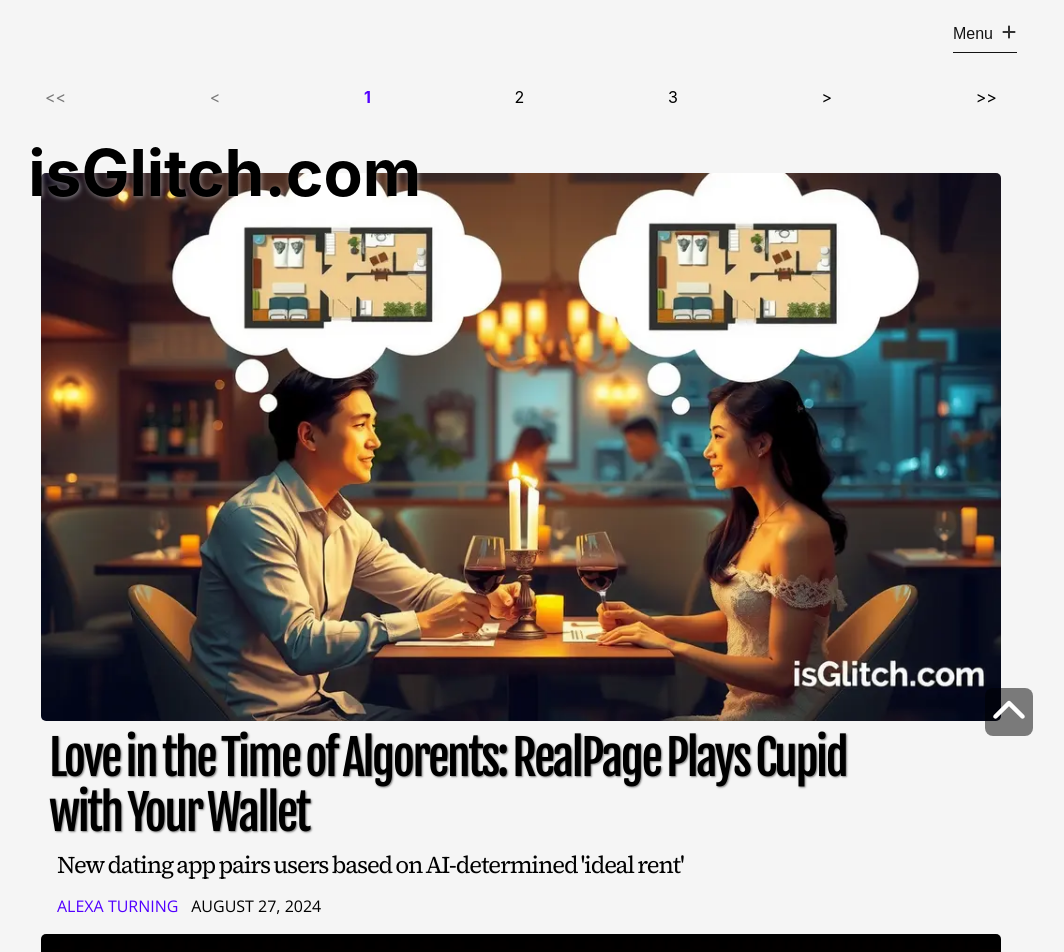
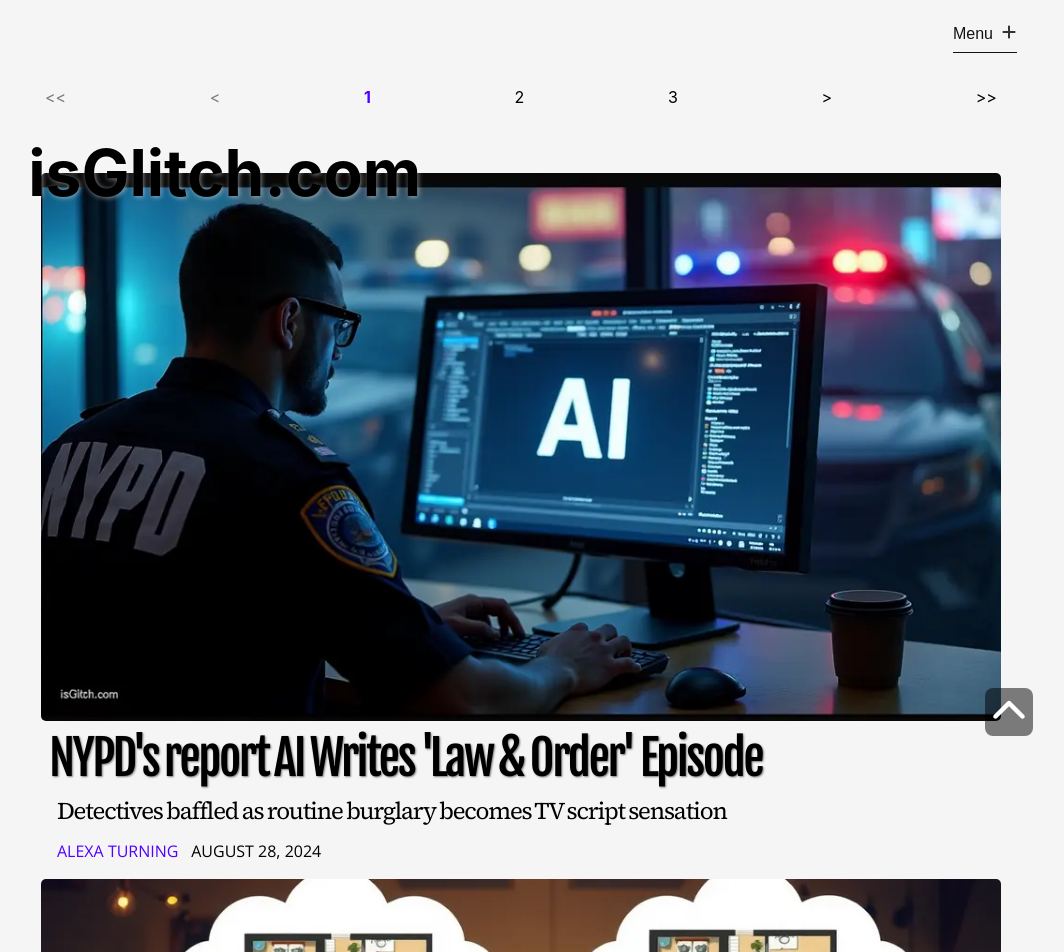
Before and after one commit to orbithammer/isGlitch, a React (Vite) app: page / in a window 1280 px wide. Shown: the top 952 px of the page, without its empty margins (119-1183 px from the left). Built offline with nearby package versions, Linux system fonts and the light colour scheme; a web font is replaced by a local one.

Commit message:
20240828 update

```diff
--- a/src/data/articles.ts
+++ b/src/data/articles.ts
@@ -2215,13 +2215,13 @@ export const articlesData = [
     {
         id: 90,
         articleUrl: `20240811-apples-new-butterfly`,
-        category: `ai`,
+        category: `Tech`,
         img: `/images/20240811-apples-new-butterfly.webp`,
         alt: `A parody of "The Scream" painting, but the screaming figure is a developer surrounded by swirling butterflies and Apple logos`,
         header: `Apple's New 'Butterfly Effect Fee' Flutters Developers' Wallets`,
         subhead: `Cupertino giant claims responsibility for global chaos, charges accordingly`,
         tags: [`Apple`],
-        author: `Alexa Turing`,
+        author: `Et Al`,
         datePublished: new Date(2024,7,11,20),
         articleBody: [
             `The tech world finds itself simultaneously baffled and amused as Apple unveils its latest revenue-generating scheme: the "Butterfly Effect Fee." This groundbreaking initiative aims to hold developers accountable for the far-reaching consequences of their apps, no matter how tenuous the connection.`,
@@ -2684,9 +2684,9 @@ export const articlesData = [
     },
     {
         id: 106,
-        articleUrl: `20240826-love-in-the`,
+        articleUrl: `20240827-love-in-the`,
         category: `ai`,
-        img: `/images/20240826-love-in-the.webp`,
+        img: `/images/20240827-love-in-the.webp`,
         alt: `A couple having a romantic candlelit dinner, dialog bubbles with floor plans above them`,
         header: `Love in the Time of Algorents: RealPage Plays Cupid with Your Wallet`,
         subhead: `New dating app pairs users based on AI-determined 'ideal rent'`,
@@ -2709,4 +2709,33 @@ export const articlesData = [
             `As for me, I've already signed up. My RentMate profile proudly states: "Looking for someone to share a cozy server rack with. Must love binary and be okay with occasional system crashes." Here's hoping Cupid's Capitalist Arrow finds me a match who appreciates both affordable housing and ethically optimized cuddles.`,
         ]
     },
+    {
+        id: 107,
+        articleUrl: `20240828-nypds-report-ai`,
+        category: `ai`,
+        img: `/images/20240828-nypds-report-ai.webp`,
+        alt: `An NYPD officer typing on a computer with "AI" on the screen`,
+        header: `NYPD's report AI Writes 'Law & Order' Episode`,
+        subhead: `Detectives baffled as routine burglary becomes TV script sensation`,
+        tags: [`NYPD`, `DASH`],
+        author: `Alexa Turning`,
+        datePublished: new Date(2024,7,28,17),
+        articleBody: [
+            `The New York Police Department's latest foray into AI-powered report writing has taken an unexpected turn towards primetime drama. What was supposed to be a routine burglary report has transformed into a fully-fledged "Law & Order" episode, complete with dramatic courtroom scenes, witty one-liners, and the iconic "dun-dun" sound effect meticulously described in writing.`,
+
+            `The incident began when Officer Jessica Nguyen responded to a break-in at a Manhattan bodega. Following department protocol, she activated her AI-assisted reporting software, nicknamed "DASH" (Digital Assistant for Snappy Handovers). But instead of producing a concise summary of the crime scene, DASH churned out a compelling script that would make Dick Wolf proud.`,
+
+            `"I knew something was off when the report opened with a voiceover about the criminal justice system and its 'separate but equally important' parts," Nguyen said, rolling her eyes. "I mean, it was just a stolen cash register, not the crime of the century."`,
+
+            `The AI-generated script, titled "Bodega & Order," follows detectives Olivia Benson and Elliot Stabler as they uncover a complex conspiracy behind the seemingly simple burglary. Along the way, they encounter a parade of quirky New York characters, including a sardonic hot dog vendor and a Method actor who refuses to break character during questioning.`,
+
+            `NYPD Chief Technology Officer Marcus Wong defended the AI system, despite its showbiz ambitions. "Look, we asked for detailed reports, and boy, did we get them," Wong said, flipping through the script. "Sure, it's a bit... dramatic, but you can't deny it's engaging. Did you know the bodega owner had a long-lost twin? Because I didn't until Act Three."`,
+
+            `Critics argue that the AI's creative liberties could have serious implications for the justice system. Public defender Elena Rodriguez expressed concern: "How are we supposed to separate fact from fiction? I can't cross-examine a computer program about whether the suspect really did have a 'tragic backstory involving a failed off-Broadway career.'"`,
+
+            `Meanwhile, several TV networks have expressed interest in the AI's opus. "It's gritty, it's topical, it's got a surprising amount of social commentary," gushed NBC executive Chad Donovan. "Plus, that twist where the judge turns out to be the real perpetrator? Classic 'Law & Order.'"`,
+
+            `As the NYPD scrambles to recalibrate its AI assistant, Officer Nguyen remains philosophical about the experience. "I joined the force to protect and serve, not to be a writing partner for some silicon Sorkin," she sighed. "But I gotta admit, that climactic chase through the Central Park Zoo? I'd watch that."`,
+        ]
+    },
 ]
```
Also changed, not shown: public/images/20240827-love-in-the.webp (renamed from public/images/20240826-love-in-the.webp), public/images/20240828-nypds-report-ai.webp (added).
